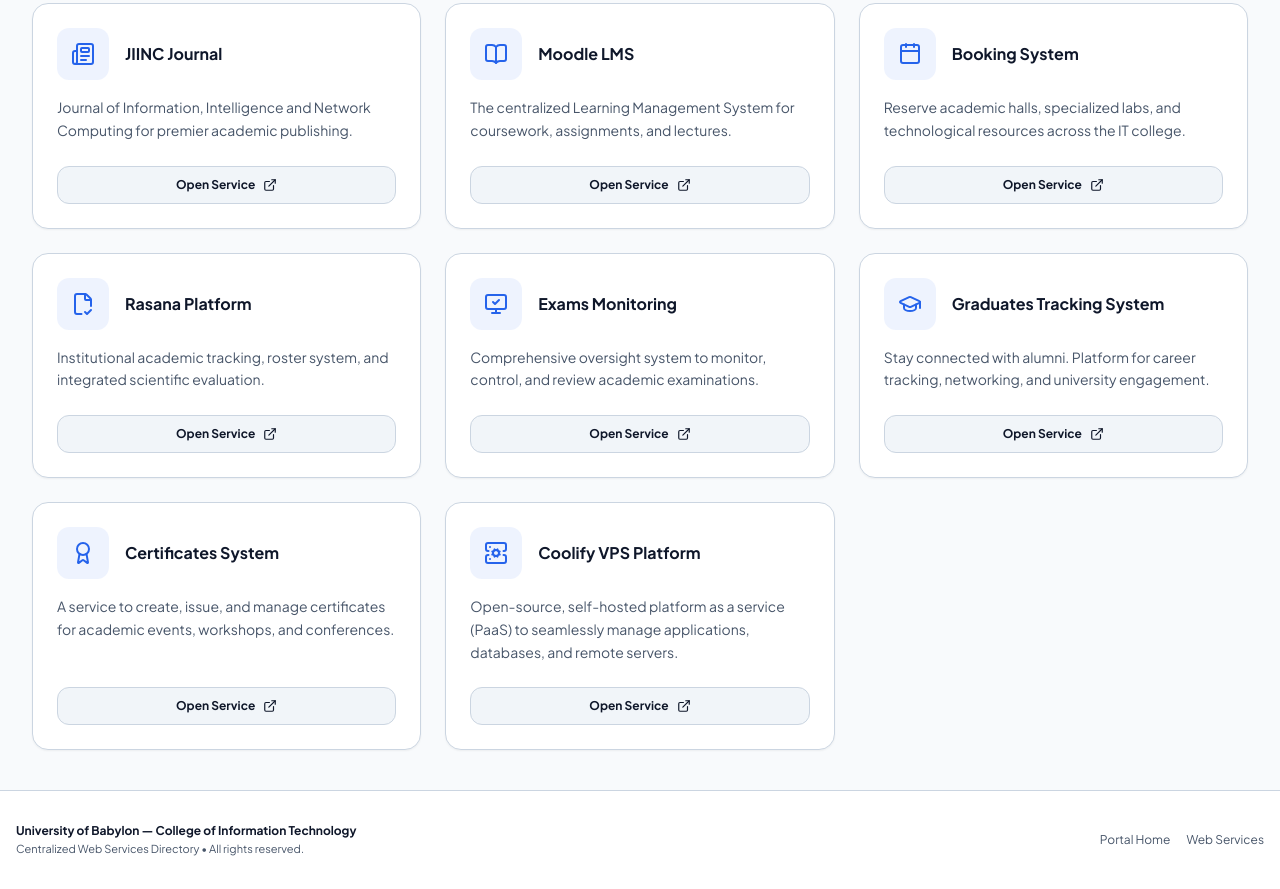
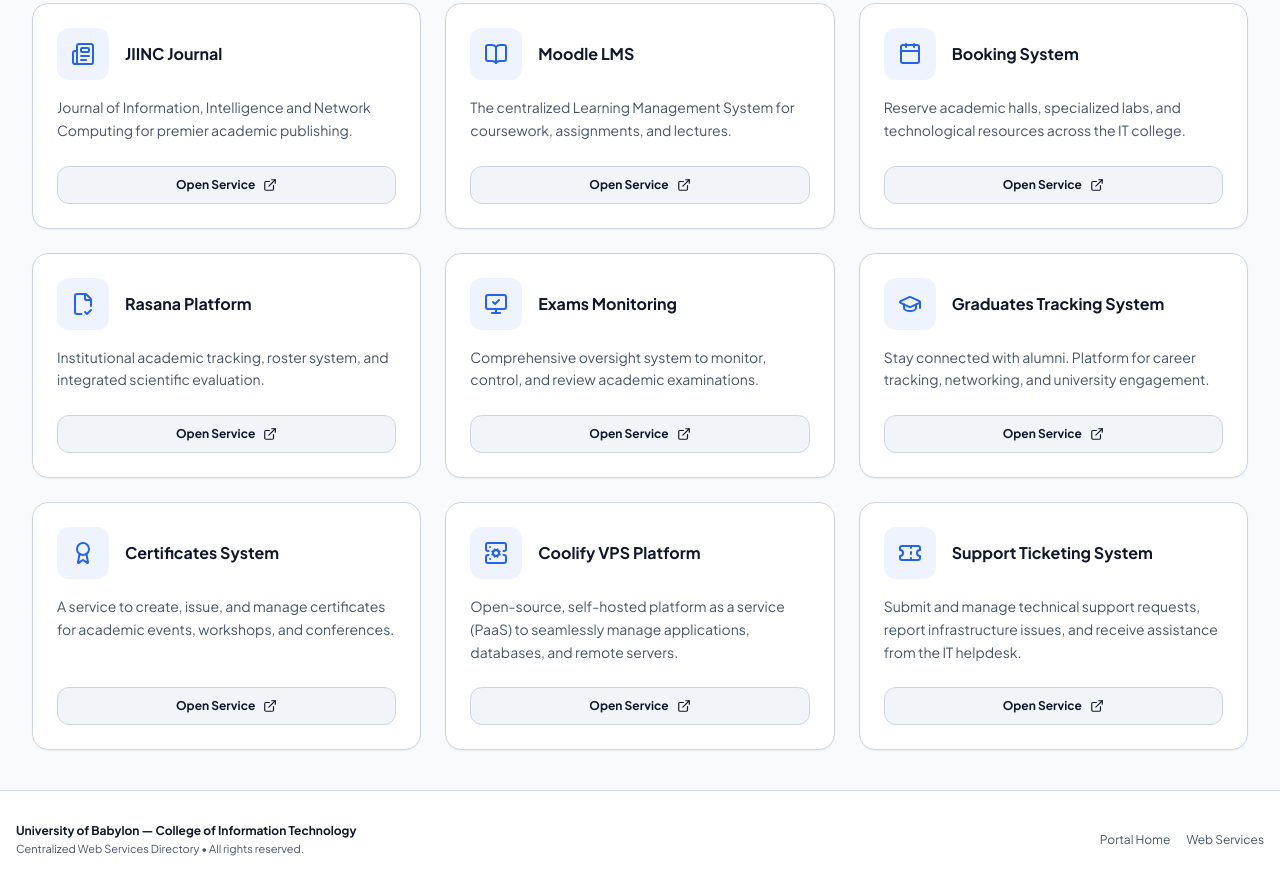
Before and after one commit to geoapi/babylon-it-infographic, a plain HTML site: page services.html in a window 1280 px wide. Shown: the part 429-1318 px from the top of the page. Drawn offline with nearby package versions, Linux system fonts and the light colour scheme.

Commit message:
Add support ticketing system to services.html

```diff
--- a/services.html
+++ b/services.html
@@ -306,6 +306,13 @@
                 desc: 'Open-source, self-hosted platform as a service (PaaS) to seamlessly manage applications, databases, and remote servers.',
                 url: 'https://vps.itbabylon.org',
                 icon: 'server-cog'
+            },
+            {
+                id: 'tickets',
+                title: 'Support Ticketing System',
+                desc: 'Submit and manage technical support requests, report infrastructure issues, and receive assistance from the IT helpdesk.',
+                url: 'https://tickets.itbabylon.org',
+                icon: 'ticket'
             }
         ];
 
```
